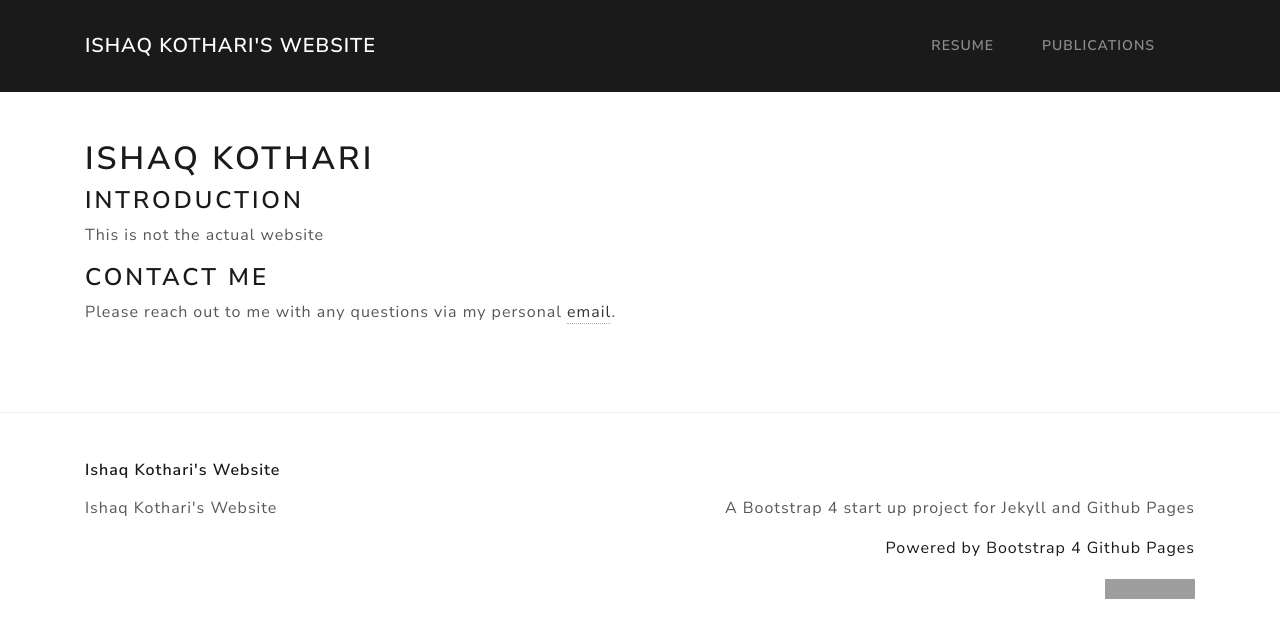
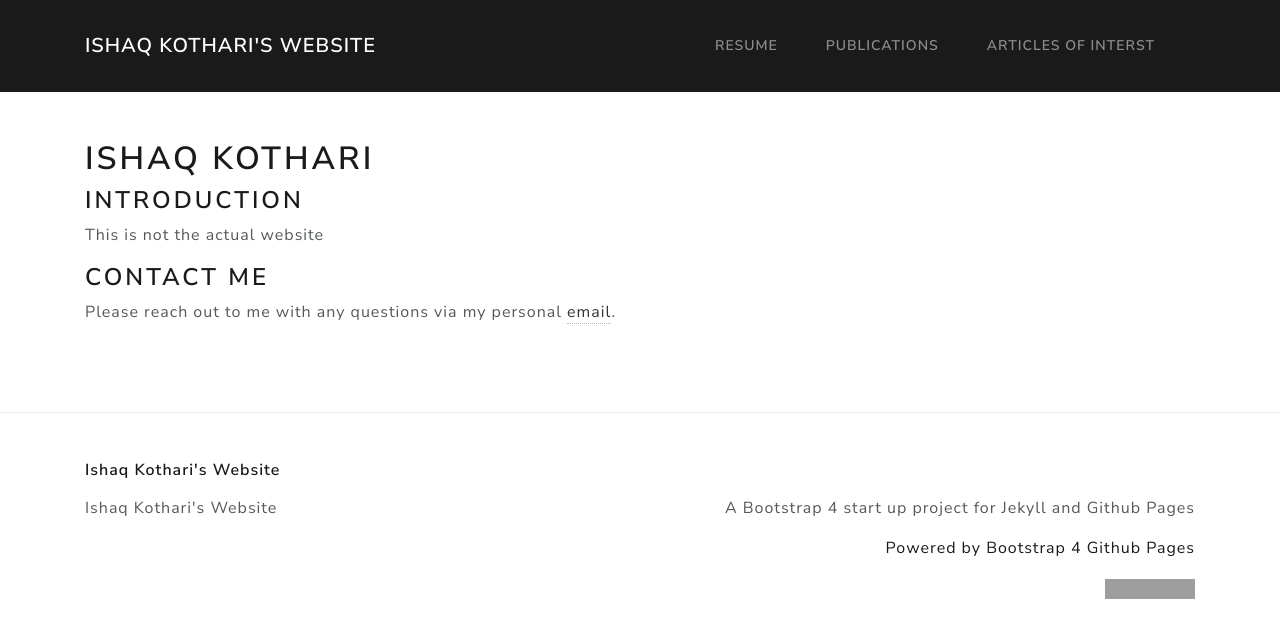
Before and after one commit to ishaqkothari/ishaqkothari.github.io, a Jekyll site: the page built from index.md, in a window 1280 px wide. Shown: the top 638 px of the page. Built offline with Jekyll 4.4.1, drawn with Linux system fonts in a browser that asks for light colours; grey boxes are pictures that could not be loaded.

Commit message:
Update header.html

```diff
--- a/_includes/header.html
+++ b/_includes/header.html
@@ -23,6 +23,8 @@
         <li class="nav-item">
           <a class="nav-link" href="/resume/">Publications</a>
         </li>
+        <li class="nav-item">
+          <a class="nav-link" href="/resume/">Articles of Interst</a>
       </ul>
     </div>
   </div>
```
